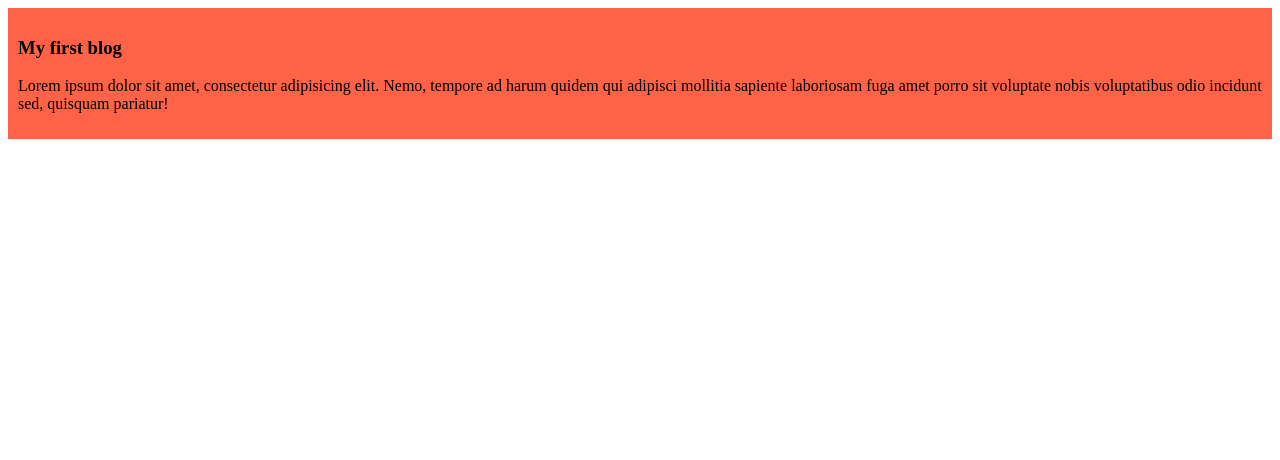
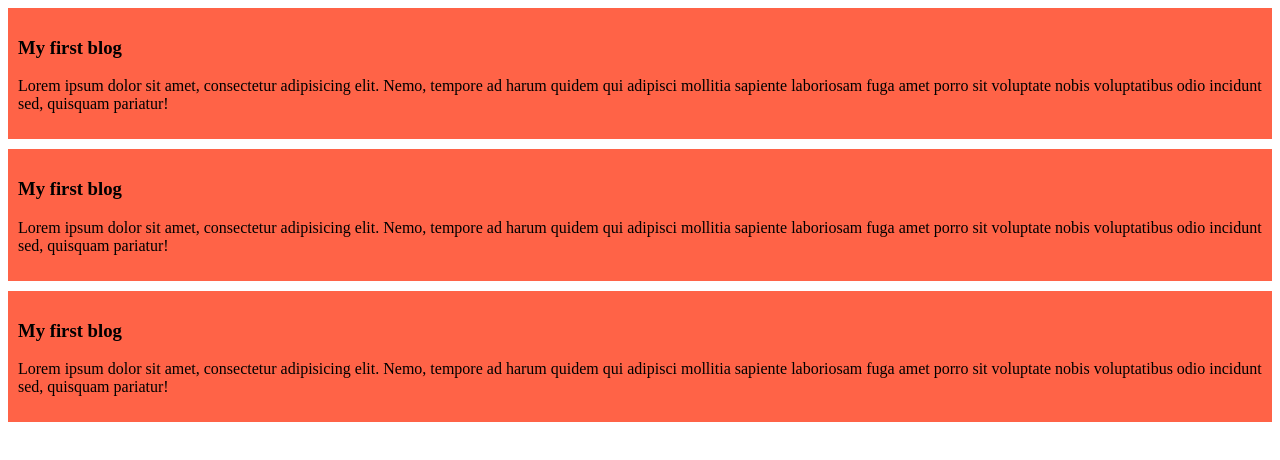
Before and after one commit to atnawshin/my-first-github-repo, a plain HTML site: page index.html in a window 1280 px wide. Drawn offline with Linux system fonts and the light colour scheme.

Commit message:
addeded the second and the third blog

```diff
--- a/index.html
+++ b/index.html
@@ -15,6 +15,18 @@
             sapiente laboriosam fuga amet porro sit voluptate nobis voluptatibus odio incidunt sed, quisquam pariatur!
         </p>
     </div>
+    <div>
+        <h3>My first blog</h3>
+        <p>Lorem ipsum dolor sit amet, consectetur adipisicing elit. Nemo, tempore ad harum quidem qui adipisci mollitia
+            sapiente laboriosam fuga amet porro sit voluptate nobis voluptatibus odio incidunt sed, quisquam pariatur!
+        </p>
+    </div>
+    <div>
+        <h3>My first blog</h3>
+        <p>Lorem ipsum dolor sit amet, consectetur adipisicing elit. Nemo, tempore ad harum quidem qui adipisci mollitia
+            sapiente laboriosam fuga amet porro sit voluptate nobis voluptatibus odio incidunt sed, quisquam pariatur!
+        </p>
+    </div>
 </body>
 
 </html>
--- a/style.css
+++ b/style.css
@@ -1,4 +1,5 @@
 div {
     background-color: tomato;
     padding: 10px;
+    margin-bottom: 10px;
 }
```
